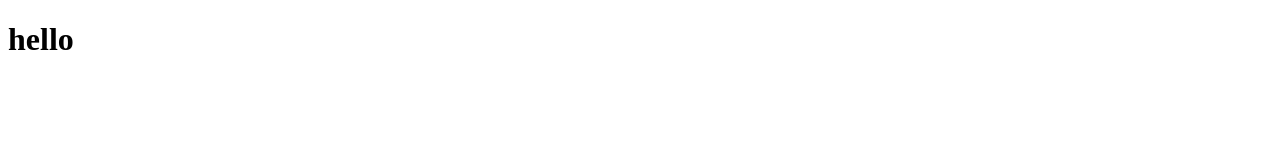
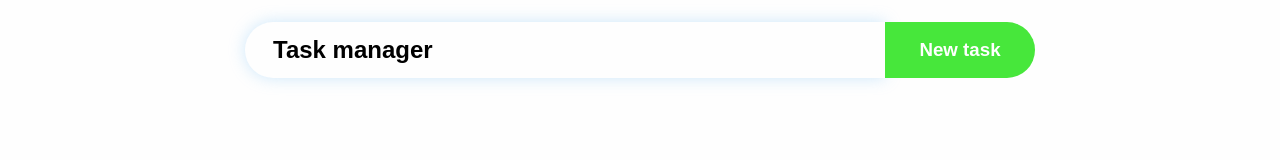
Before and after one commit to pedroferronato/task-manager, a plain HTML site: page index.html in a window 1280 px wide. Drawn offline with Linux system fonts and the light colour scheme.

Commit message:
feat: add header and new task button

```diff
--- a/css/style.css
+++ b/css/style.css
@@ -0,0 +1,61 @@
+:root{
+    --cor-button-ok: #47E73B;
+    --cor-primary: #FEFEFE;
+    --cor--text-white: #FFFFFF;
+}
+
+*{
+    padding:0px;
+    margin:0px;
+    box-sizing: border-box;
+    font-family: 'Quicksand', sans-serif;
+    font-weight: 600;
+
+}
+
+body{
+    background: var(--cor-primary);
+}
+
+.stripe-task {
+    display: flex;
+    flex-direction: row;
+    justify-content: center;
+    margin-top: 22px;
+    min-height: 56px;
+}
+
+.stripe-title {
+    display: flex;
+    flex-direction: column;
+    justify-content: center;
+    background: #FEFEFE;
+    width: 50%;
+    box-shadow: 0px 0px 16px rgba(190, 224, 250, 0.75);
+    border-radius: 50px 0px 0px 50px;
+}
+
+.stripe-title h2{
+    font-size: 24px;
+    margin-left: 28px;
+    width: 100%;
+
+}
+
+.button-add-task {
+    display: flex;
+    flex-direction: column;
+    justify-content: center;
+    background: var(--cor-button-ok);
+    color: var(--cor--text-white);
+    border-radius: 0px 50px 50px 0px;
+    width: 150px;
+    text-align: center;
+    transition: color .4s ease-in-out, box-shadow .3s ease-in-out
+
+}
+
+.button-add-task:hover{
+    box-shadow: inset 150px 0 0 0 #959595;
+    cursor: pointer;
+}
--- a/index.html
+++ b/index.html
@@ -1,5 +1,6 @@
 <!DOCTYPE html>
 <html lang="pt-br">
+
 <head>
     <meta charset="UTF-8">
     <meta http-equiv="X-UA-Compatible" content="IE=edge">
@@ -9,10 +10,23 @@
     <link rel="stylesheet" href="css/modal-style.css">
     <title>Task manager</title>
 </head>
+
 <body>
-    <h1>hello</h1>
+    <header>
+        <div class="stripe-task">
+            <div class="stripe-title">
+                <h2>Task manager</h2>
+            </div>
+            <div type="button" class="button-add-task">
+                <h3>New task</h3>
+            </div>
+        </div>
+    </header>
 </body>
-<script src="scripts/scripts.js"></script>
-<script src="scripts/drag-and-drop.js"></script>
-<script src="scripts/modal.js"></script>
+<footer>
+    <script src="scripts/scripts.js"></script>
+    <script src="scripts/drag-and-drop.js"></script>
+    <script src="scripts/modal.js"></script>
+</footer>
+
 </html>
```
